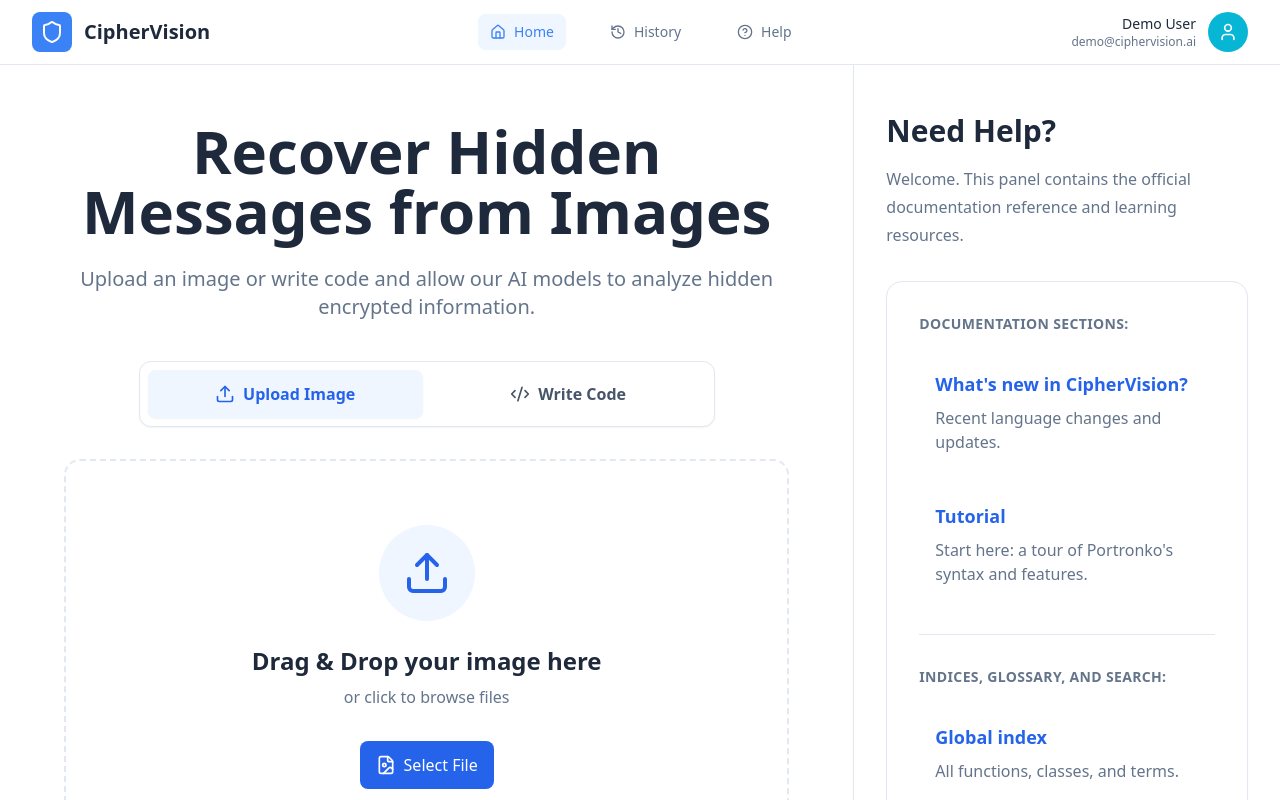
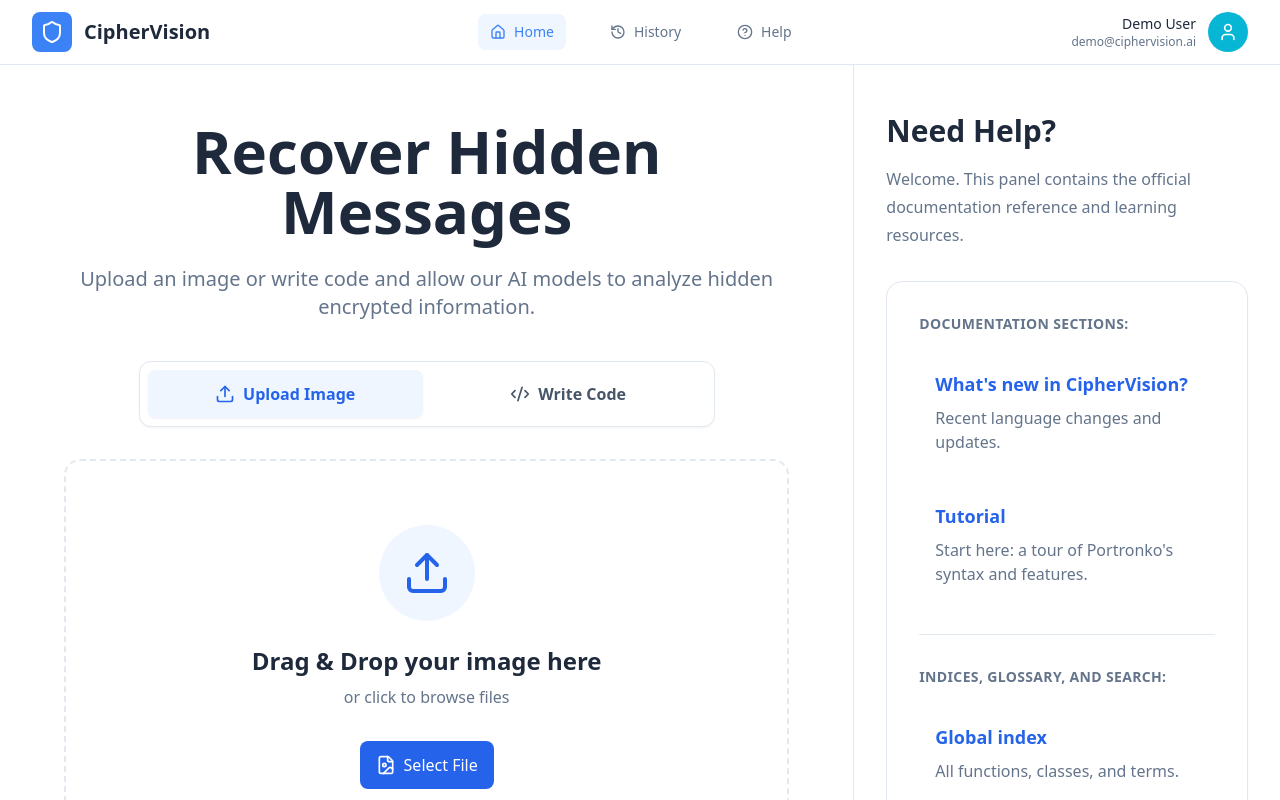
Before and after one commit to Porto1090/Assessment_67, a React (Vite) app in the folder frontend/: page /dashboard in a window 1280 px wide. Shown: the top 800 px of the page. Built offline with nearby package versions, Linux system fonts and the light colour scheme.

Commit message:
Improve dashboard loading and documentation

```diff
--- a/frontend/src/pages/Dashboard.jsx
+++ b/frontend/src/pages/Dashboard.jsx
@@ -290,7 +290,7 @@ ${result.explanation || "No hidden message detected."}`
           <div className="max-w-5xl mx-auto">
             <div className="text-center mb-10">
               <h1 className="text-4xl lg:text-6xl font-bold text-slate-800 mb-6 leading-tight">
-                Recover Hidden Messages from Images
+                Recover Hidden Messages
               </h1>
 
               <p className="text-lg lg:text-xl text-slate-500 max-w-3xl mx-auto">
```
